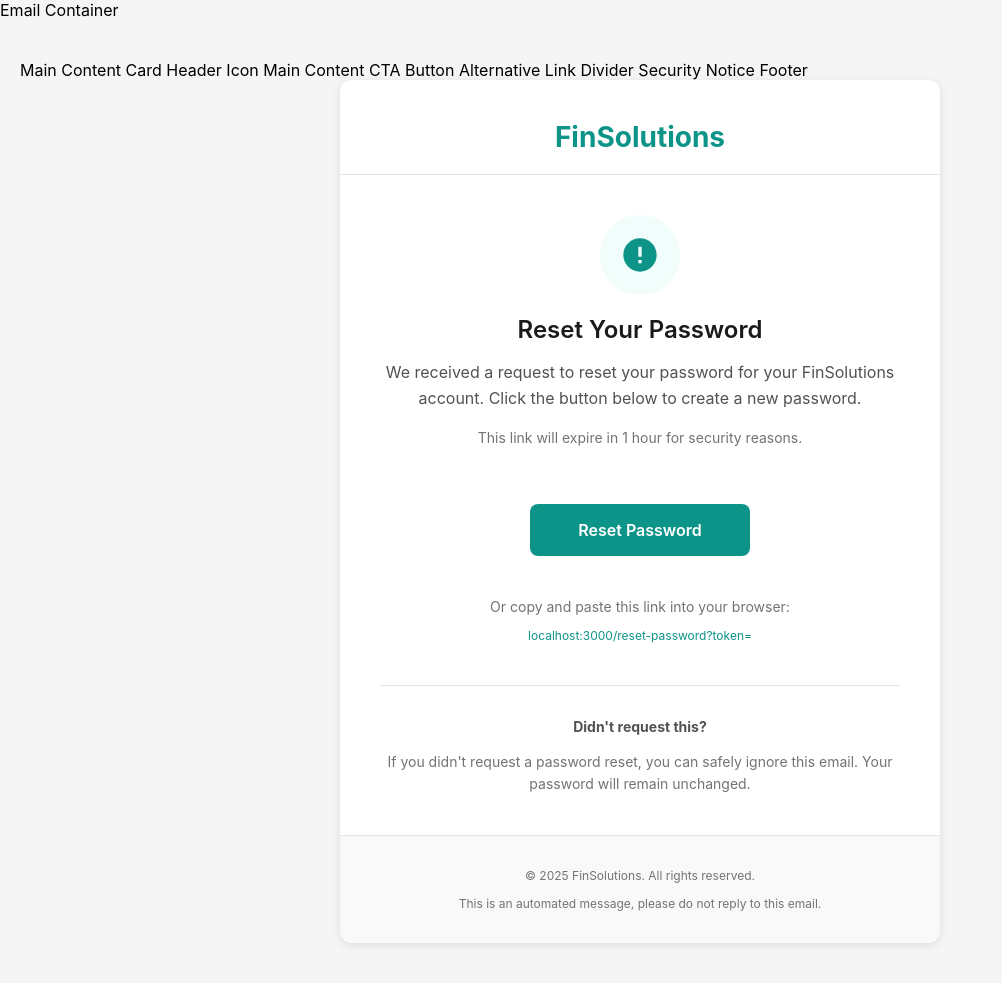
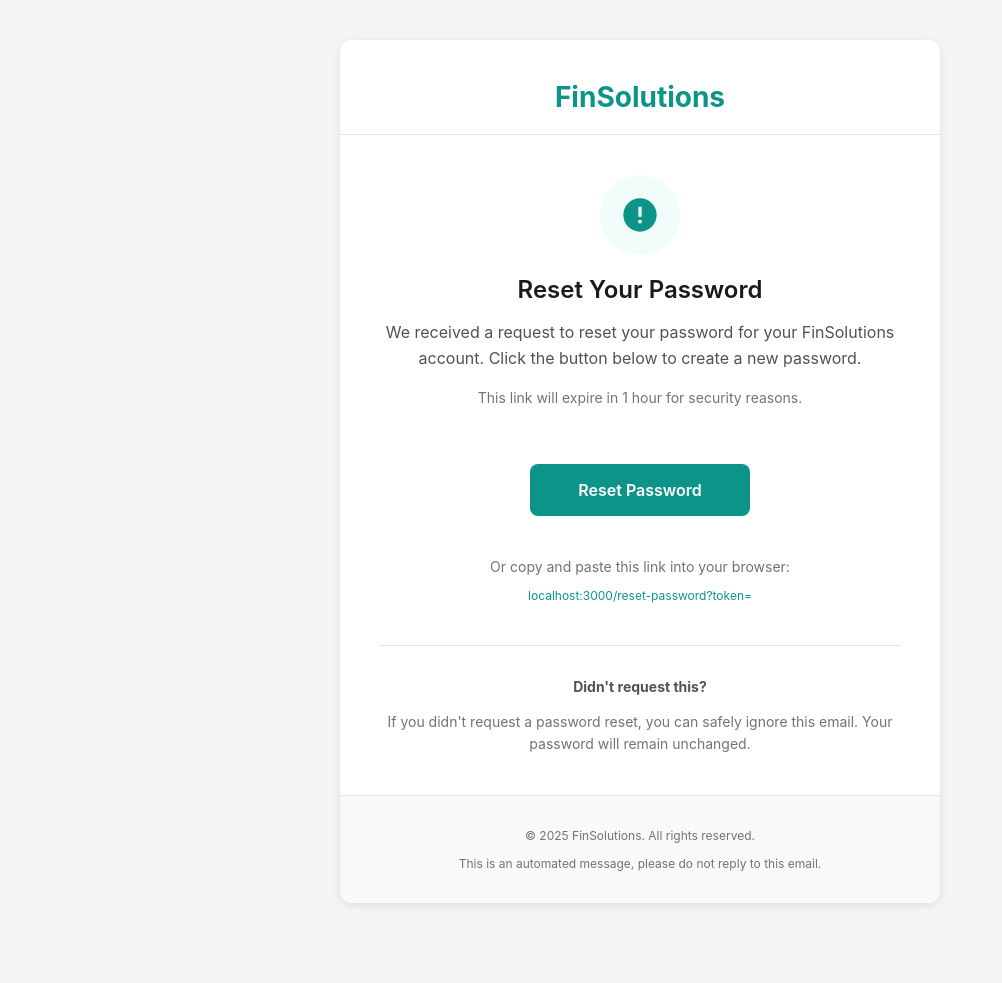
Before and after one commit to solixman/FinTrack, a Node server app: template views/pages/forgotPasswordMail.ejs in a window 1280 px wide. Shown: the whole page, without its empty margins (0-1002 px from the left). After the commit the page ends 905 px from the top, so only its background shows below. Run offline with Node 20, Linux system fonts and the light colour scheme; the template is opened without the code that fills it, so the values that code supplies are empty; some libraries are stand-ins or nearby versions.

Commit message:
cleaning views

```diff
--- a/views/pages/emailSent.ejs
+++ b/views/pages/emailSent.ejs
@@ -7,6 +7,9 @@
     <link rel="preconnect" href="https://fonts.googleapis.com">
     <link rel="preconnect" href="https://fonts.gstatic.com" crossorigin>
     <link href="https://fonts.googleapis.com/css2?family=Inter:wght@400;500;600;700&display=swap" rel="stylesheet">
+
+  <link href="https://cdn.jsdelivr.net/npm/bootstrap@5.3.8/dist/css/bootstrap.min.css" rel="stylesheet"
+    integrity="sha384-sRIl4kxILFvY47J16cr9ZwB07vP4J8+LH7qKQnuqkuIAvNWLzeN8tE5YBujZqJLB" crossorigin="anonymous">
     <style>
         * {
             margin: 0;
--- a/views/pages/forgotPasswordMail.ejs
+++ b/views/pages/forgotPasswordMail.ejs
@@ -9,23 +9,21 @@
 
 <body
     style="margin: 0; padding: 0; font-family: 'Inter', -apple-system, BlinkMacSystemFont, 'Segoe UI', Roboto, sans-serif; background-color: #f5f5f5;">
-    Email Container
+
     <table role="presentation" cellspacing="0" cellpadding="0" border="0" width="100%"
         style="background-color: #f5f5f5;">
         <tr>
             <td style="padding: 40px 20px;">
-                Main Content Card
+
                 <table role="presentation" cellspacing="0" cellpadding="0" border="0" width="100%"
                     style="max-width: 600px; margin: 0 auto; background-color: #ffffff; border-radius: 12px; box-shadow: 0 2px 8px rgba(0, 0, 0, 0.1);">
 
-                    Header
                     <tr>
                         <td style="padding: 40px 40px 20px; text-align: center; border-bottom: 1px solid #e5e5e5;">
                             <h1 style="margin: 0; font-size: 28px; font-weight: 700; color: #0d9488;">FinSolutions</h1>
                         </td>
                     </tr>
 
-                    Icon
                     <tr>
                         <td style="padding: 40px 40px 20px; text-align: center;">
                             <div
@@ -40,7 +38,6 @@
                         </td>
                     </tr>
 
-                    Main Content
                     <tr>
                         <td style="padding: 0 40px 30px;">
                             <h2
@@ -58,7 +55,6 @@
                         </td>
                     </tr>
 
-                    CTA Button
                     <tr>
                         <td style="padding: 0 40px 40px; text-align: center;">
                             <a href="http://localhost:3000/reset-password?token=<%=resetToken%>"
@@ -68,7 +64,6 @@
                         </td>
                     </tr>
 
-                    Alternative Link
                     <tr>
                         <td style="padding: 0 40px 40px;">
                             <p
@@ -82,14 +77,12 @@
                         </td>
                     </tr>
 
-                    Divider
                     <tr>
                         <td style="padding: 0 40px;">
                             <div style="border-top: 1px solid #e5e5e5;"></div>
                         </td>
                     </tr>
 
-                    Security Notice
                     <tr>
                         <td style="padding: 30px 40px 40px;">
                             <p
@@ -104,7 +97,6 @@
                         </td>
                     </tr>
 
-                    Footer
                     <tr>
                         <td
                             style="padding: 30px 40px; background-color: #f9f9f9; border-radius: 0 0 12px 12px; border-top: 1px solid #e5e5e5;">
--- a/views/pages/giveEmail.ejs
+++ b/views/pages/giveEmail.ejs
@@ -8,6 +8,9 @@
     <link rel="preconnect" href="https://fonts.googleapis.com">
     <link rel="preconnect" href="https://fonts.gstatic.com" crossorigin>
     <link href="https://fonts.googleapis.com/css2?family=Inter:wght@400;500;600;700&display=swap" rel="stylesheet">
+
+  <link href="https://cdn.jsdelivr.net/npm/bootstrap@5.3.8/dist/css/bootstrap.min.css" rel="stylesheet"
+    integrity="sha384-sRIl4kxILFvY47J16cr9ZwB07vP4J8+LH7qKQnuqkuIAvNWLzeN8tE5YBujZqJLB" crossorigin="anonymous">
     <style>
         * {
             margin: 0;
--- a/views/pages/landingPage.ejs
+++ b/views/pages/landingPage.ejs
@@ -7,6 +7,8 @@
   <link rel="preconnect" href="https://fonts.googleapis.com">
   <link rel="preconnect" href="https://fonts.gstatic.com" crossorigin>
   <link href="https://fonts.googleapis.com/css2?family=Inter:wght@400;500;600;700&display=swap" rel="stylesheet">
+
+
   <style>
     * {
       margin: 0;
--- a/views/pages/setNewPassword.ejs
+++ b/views/pages/setNewPassword.ejs
@@ -7,6 +7,9 @@
     <link rel="preconnect" href="https://fonts.googleapis.com">
     <link rel="preconnect" href="https://fonts.gstatic.com" crossorigin>
     <link href="https://fonts.googleapis.com/css2?family=Inter:wght@400;500;600;700&display=swap" rel="stylesheet">
+
+  <link href="https://cdn.jsdelivr.net/npm/bootstrap@5.3.8/dist/css/bootstrap.min.css" rel="stylesheet"
+    integrity="sha384-sRIl4kxILFvY47J16cr9ZwB07vP4J8+LH7qKQnuqkuIAvNWLzeN8tE5YBujZqJLB" crossorigin="anonymous">
     <style>
         * {
             margin: 0;
```
